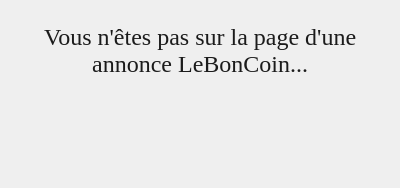
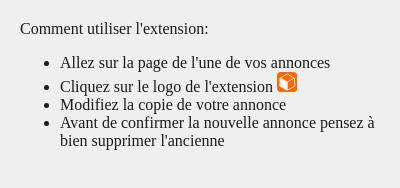
Before and after one commit to Max1Truc/Firefox-add-on-for-leboncoin.fr, a browser extension: page Source/popup.html in a window 400 px wide. Drawn offline with Linux system fonts and the light colour scheme.

Commit message:
Ajout du tutoriel de comment utiliser l'extension

```diff
--- a/Source/popup.html
+++ b/Source/popup.html
@@ -1,12 +1,21 @@
 <!DOCTYPE html>
 <html lang="fr" dir="ltr">
   <head>
-    <meta charset="utf-8">
+    <meta charset="utf-8" />
     <title>LeBonCoin Ad Modifier</title>
-    <link rel="stylesheet" href="style.css">
+    <link rel="stylesheet" href="style.css" />
   </head>
   <body>
     <script src="saveFromAd.js"></script>
-    <p>Vous n'êtes pas sur la page d'une annonce LeBonCoin...</p>
+    <p>Comment utiliser l'extension:</p>
+    <ul>
+      <li>Allez sur la page de l'une de vos annonces</li>
+      <li>Cliquez sur le logo de l'extension <img class="icon" src="icon.svg"></li>
+      <li>Modifiez la copie de votre annonce</li>
+      <li>
+        Avant de confirmer la nouvelle annonce pensez à bien supprimer
+        l'ancienne
+      </li>
+    </ul>
   </body>
 </html>
--- a/Source/style.css
+++ b/Source/style.css
@@ -1,10 +1,9 @@
 body {
-    margin: 5%;
-    color: #1b1b1b;
-    text-align: center;
-    background-color: #efefef;
+  margin: 5%;
+  color: #1b1b1b;
+  background-color: #efefef;
 }
 
-p {
-    font-size: 1.5em;
+img.icon {
+  height: 1.25em;
 }
```
Also changed, not shown: Source/manifest.json.
